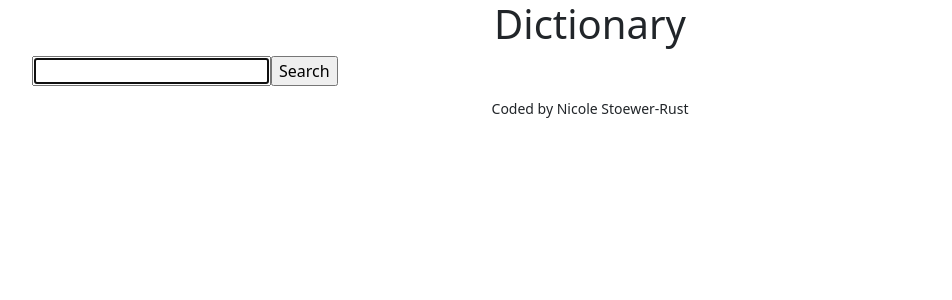
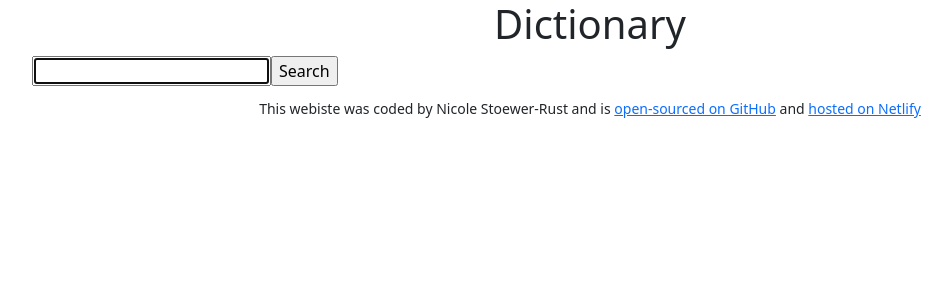
Before and after one commit to nicst1206/dictionary-project, a React (Create React App) app: page / in a window 1280 px wide. Shown: the top 300 px of the page, without its empty margins (50-1002 px from the left). Built offline with nearby package versions, Linux system fonts and the light colour scheme.

Commit message:
Added Links to GitHub and Netlify

```diff
--- a/src/App.js
+++ b/src/App.js
@@ -9,7 +9,24 @@
         <h1 className="text-center">Dictionary</h1>
         <Dictionary />
         <footer>
-          <small>Coded by Nicole Stoewer-Rust</small>
+          <small>
+            This webiste was coded by Nicole Stoewer-Rust and is{" "}
+            <a
+              href="https://github.com/nicst1206/dictionary-project"
+              target="_blank"
+              rel="noreferrer"
+            >
+              open-sourced on GitHub
+            </a>{" "}
+            and{" "}
+            <a
+              href="https://nicolesreactweatherproject.netlify.app/"
+              target="_blank"
+              rel="noreferrer"
+            >
+              hosted on Netlify
+            </a>
+          </small>
         </footer>
       </div>
     </div>
```
